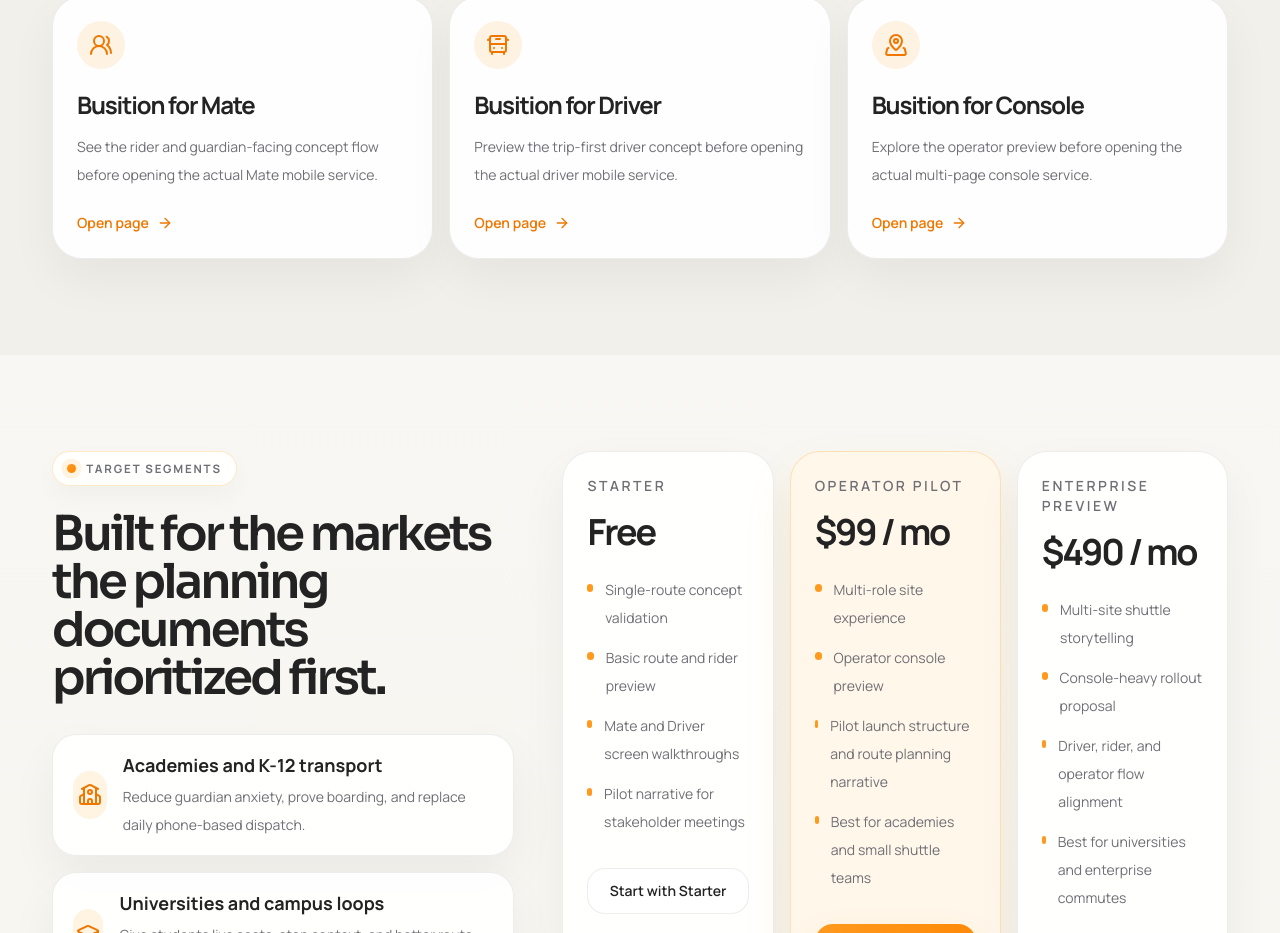
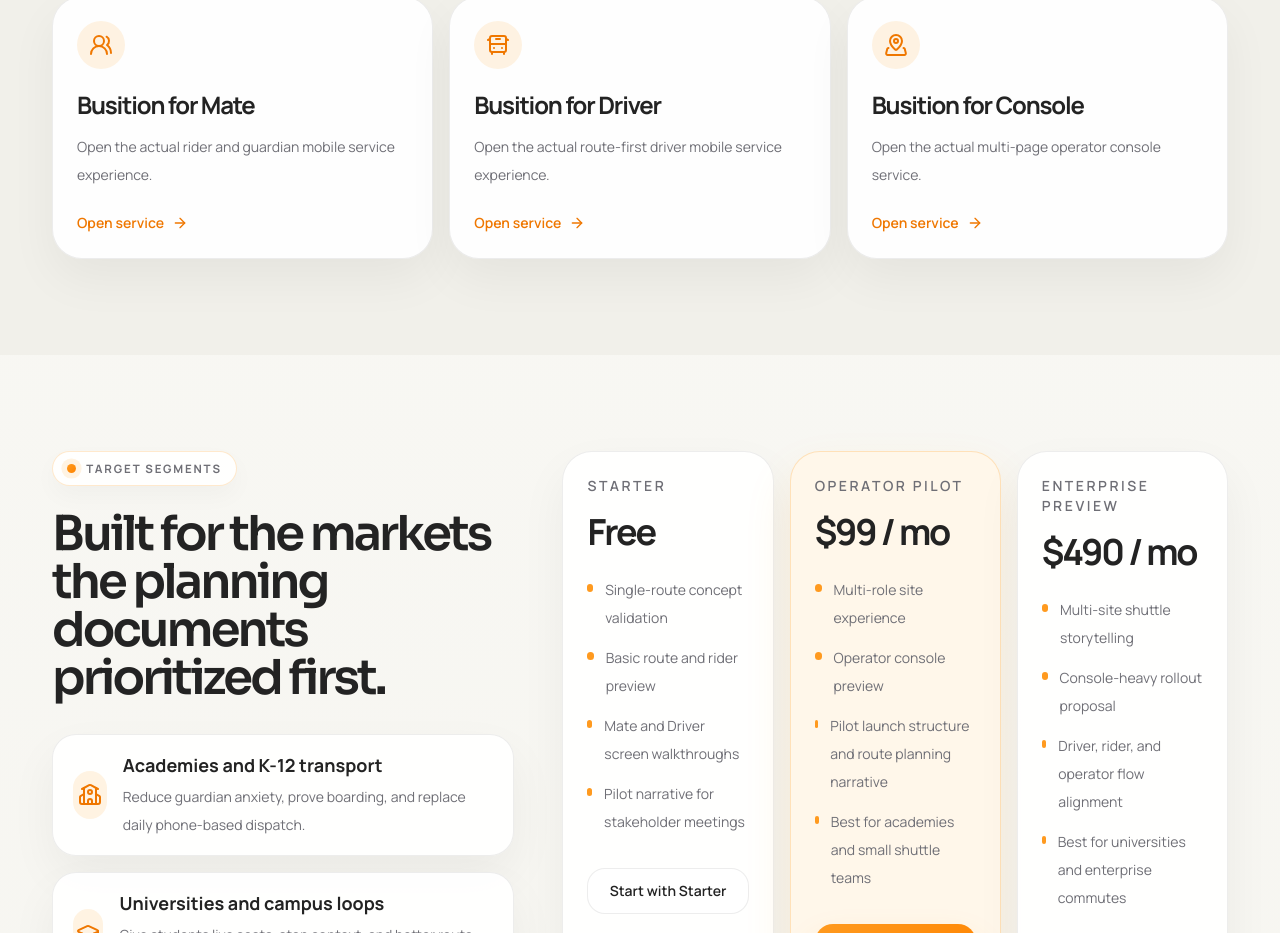
Before and after one commit to busition/busition-demo, a Next.js app: page / in a window 1280 px wide. Shown: the part 5089-6022 px from the top of the page. Built offline with nearby package versions, Linux system fonts and the light colour scheme.

Commit message:
Link product cards to live services

```diff
--- a/src/app/page.tsx
+++ b/src/app/page.tsx
@@ -32,21 +32,21 @@ const featureCards = [
 
 const previewLinks = [
   {
-    href: "/mate-preview",
+    href: "/mate",
     title: "Busition for Mate",
-    description: "See the rider and guardian-facing concept flow before opening the actual Mate mobile service.",
+    description: "Open the actual rider and guardian mobile service experience.",
     icon: UsersRound,
   },
   {
-    href: "/driver-preview",
+    href: "/driver",
     title: "Busition for Driver",
-    description: "Preview the trip-first driver concept before opening the actual driver mobile service.",
+    description: "Open the actual route-first driver mobile service experience.",
     icon: BusFront,
   },
   {
-    href: "/console-preview",
+    href: "/console",
     title: "Busition for Console",
-    description: "Explore the operator preview before opening the actual multi-page console service.",
+    description: "Open the actual multi-page operator console service.",
     icon: MapPinned,
   },
 ];
@@ -405,7 +405,7 @@ export default function Home() {
                     {link.description}
                   </p>
                   <div className="mt-6 inline-flex items-center gap-2 text-sm font-semibold text-[var(--accent-deep)]">
-                    Open page
+                    Open service
                     <ArrowRight className="h-4 w-4" />
                   </div>
                 </Link>
```
